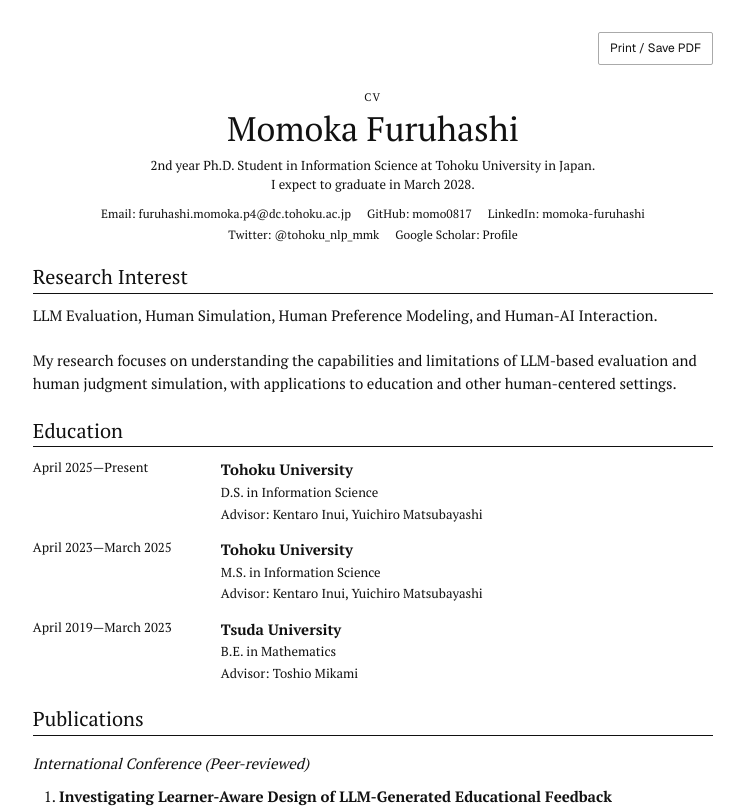
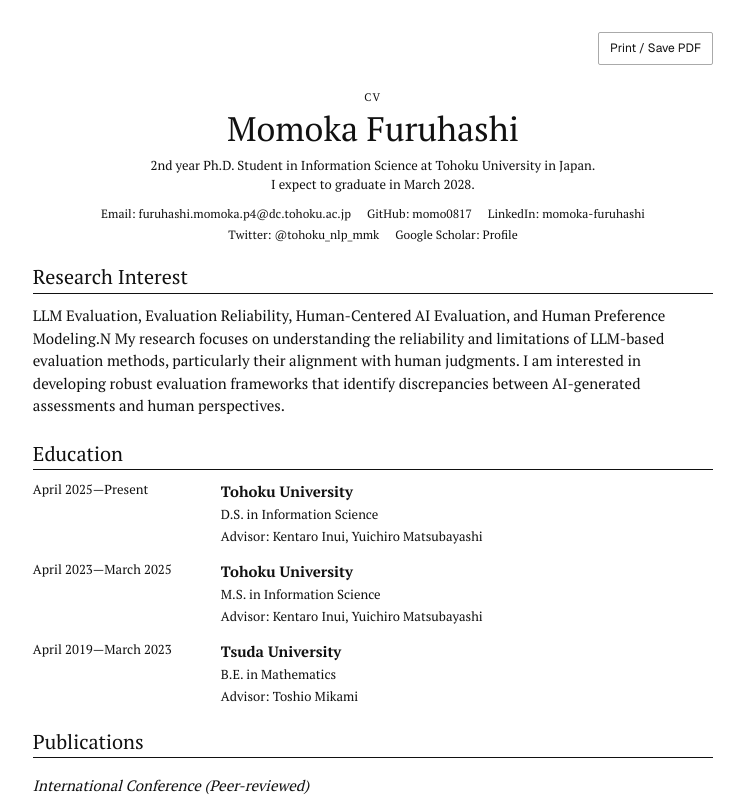
Before and after one commit to momo0817/momo0817.github.io, a Next.js app: page /cv in a window 1280 px wide. Shown: the top 808 px of the page, without its empty margins (267-1011 px from the left). Built offline with nearby package versions, Linux system fonts and the light colour scheme.

Commit message:
Update website

```diff
--- a/src/data/aboutme.ts
+++ b/src/data/aboutme.ts
@@ -26,7 +26,8 @@ export const aboutMe: AboutMe = {
   description:
     "I'm a 2nd-year PhD student at <a href='https://www.nlp.ecei.tohoku.ac.jp/about-us/labs/'>TohokuNLP Group</a>, <a href='https://www.is.tohoku.ac.jp/en/'>Tohoku University</a>.",
   email: "furuhashi.momoka.p4@dc.tohoku.ac.jp",
-  researchInterest: "LLM Evaluation, Human Simulation, Human Preference Modeling, and Human-AI Interaction.\n My research focuses on understanding the capabilities and limitations of LLM-based evaluation and human judgment simulation, with applications to education and other human-centered settings.", // ← 例
+  researchInterest:"LLM Evaluation, Evaluation Reliability, Human-Centered AI Evaluation, and Human Preference Modeling.\N My research focuses on understanding the reliability and limitations of LLM-based evaluation methods, particularly their alignment with human judgments. I am interested in developing robust evaluation frameworks that identify discrepancies between AI-generated assessments and human perspectives.",
+   //"LLM Evaluation, Human Simulation, Human Preference Modeling, and Human-AI Interaction.\n My research focuses on understanding the capabilities and limitations of LLM-based evaluation and human judgment simulation, with applications to education and other human-centered settings.", // ← 例
   imageUrl:"/about_me.JPG",
   googleScholarUrl: "https://scholar.google.co.jp/citations?view_op=list_works&hl=ja&authuser=3&user=NT4C1ZUAAAAJ",
   githubUsername: "momo0817",
```
